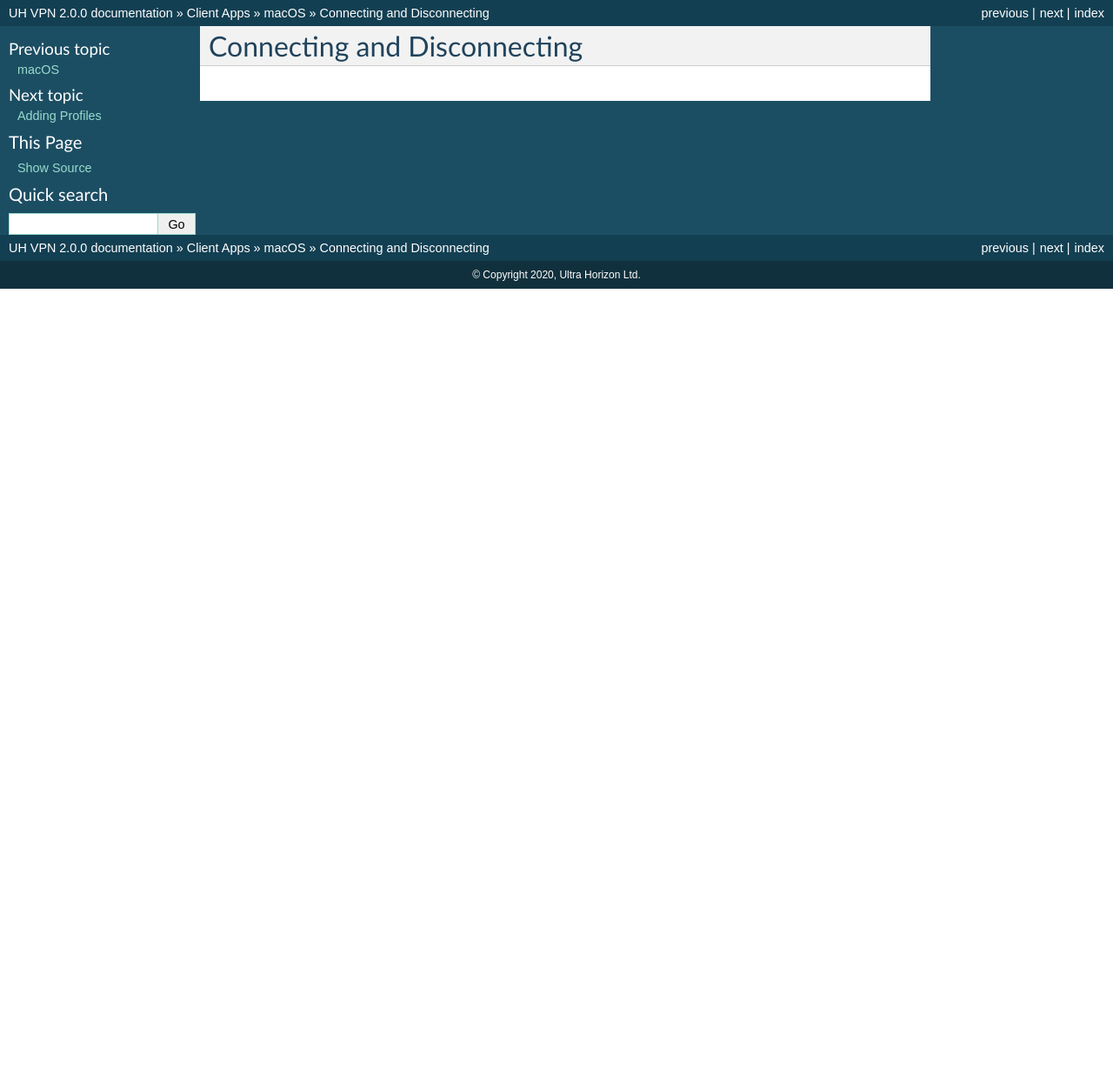
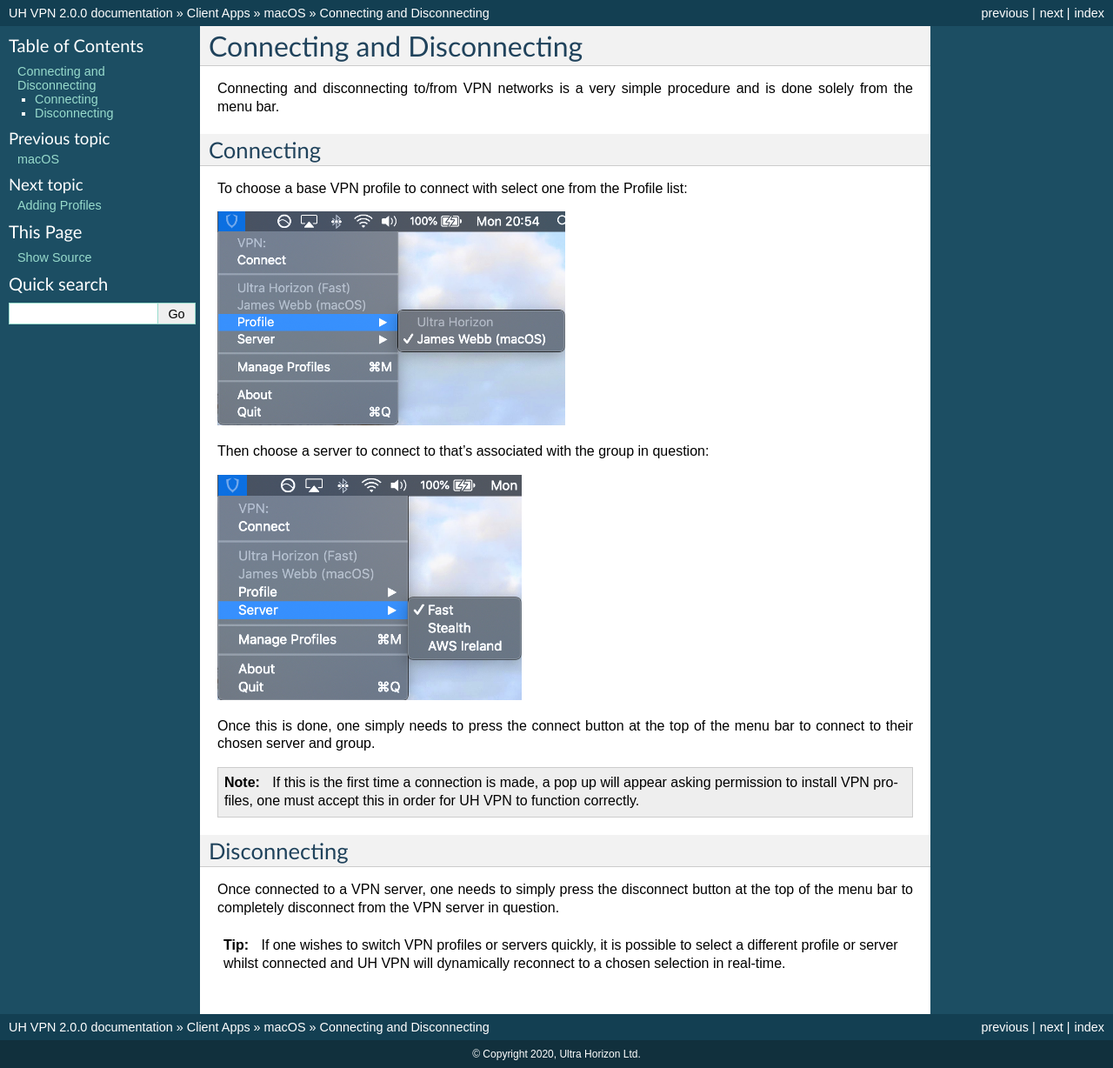
Before and after one commit to ultrahorizon/UH-VPN-Docs, a Sphinx documentation site: the page built from source/clients/macos/network.rst, in a window 1280 px wide. Shown: the whole page at 87% size. Built offline with Sphinx 7.4.7, drawn with Linux system fonts in a browser that asks for light colours; before the commit the page ends 900 px from its top, so only the background shows below that.

Commit message:
Add connecting/disconnecting page for macOS

```diff
--- a/source/clients/android/network.rst
+++ b/source/clients/android/network.rst
@@ -1,7 +1,7 @@
 Connecting and Disconnecting
 ============================
 
-Connecting and disconnecting from VPN networks is a very simple procedure. The app
+Connecting and disconnecting to/from VPN networks is a very simple procedure. The app
 is centred around a single connect/disconnect button to ensure this.
 
 .. image:: /_static/clients/android/main-screen.png
--- a/source/clients/macos/network.rst
+++ b/source/clients/macos/network.rst
@@ -1,2 +1,39 @@
 Connecting and Disconnecting
 ============================
+
+Connecting and disconnecting to/from VPN networks is a very simple procedure and is done
+solely from the menu bar.
+
+Connecting
+~~~~~~~~~~
+
+To choose a base VPN profile to connect with select one from the Profile list:
+
+.. image:: /_static/clients/macos/profile-selection.png
+  :width: 400
+  :alt: Profile Selection
+
+Then choose a server to connect to that's associated with the group in question:
+
+.. image:: /_static/clients/macos/server-selection.png
+  :width: 350
+  :alt: Server Selection
+
+Once this is done, one simply needs to press the connect button at the top of the
+menu bar to connect to their chosen server and group.
+
+.. note::
+    If this is the first time a connection is made, a pop up will appear asking
+    permission to install VPN profiles, one must accept this in order for UH VPN
+    to function correctly.
+
+Disconnecting
+~~~~~~~~~~~~~
+
+Once connected to a VPN server, one needs to simply press the disconnect button
+at the top of the menu bar to completely disconnect from the VPN server in question.
+
+.. tip::
+    If one wishes to switch VPN profiles or servers quickly, it is possible to
+    select a different profile or server whilst connected and UH VPN will
+    dynamically reconnect to a chosen selection in real-time.
```
Also changed, not shown: source/_static/clients/macos/profile-selection.png (added), source/_static/clients/macos/server-selection.png (added).
